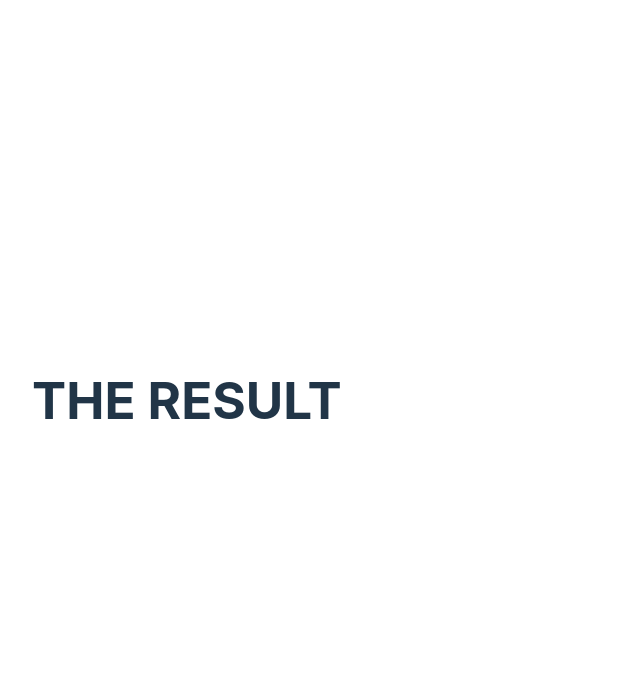
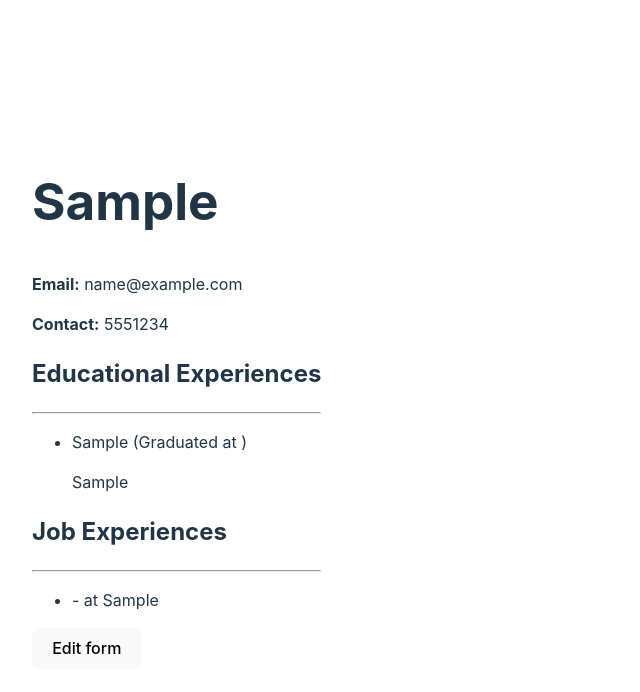
Before and after one commit to ls1955/react-cv-form, a React (Vite) app: page / in a window 1280 px wide. Both pictures are taken after typing "Sample", "name@example.com", "5551234", "Sample", "Sample", "Sample" into the empty fields and a click on the button "Submit". Shown: the top 692 px of the page, without its empty margins (0-640 px from the left). Built offline with nearby package versions, Linux system fonts and the light colour scheme.

Commit message:
Include CRFormResult draft
Looks bad. Will do for now.

This commit:
* Include edit button
* Include state for edit button
* Show inputs in non-coherant manner

```diff
--- a/src/components/CVForm.jsx
+++ b/src/components/CVForm.jsx
@@ -18,10 +18,17 @@ export default function CVForm() {
   const handleSubmit = (e) => {
     e.preventDefault();
     setSubmitClicked(true);
-  }
+  };
 
   if (submitClicked) {
-    return <CVFormResult info={info} eduExps={eduExps} jobExps={jobExps} />
+    return (
+      <CVFormResult
+        info={info}
+        eduExps={eduExps}
+        jobExps={jobExps}
+        onEdit={setSubmitClicked}
+      />
+    );
   }
 
   return (
@@ -129,8 +136,40 @@ function JobExpsSection({ jobExps, onUpdate }) {
   );
 }
 
-function CVFormResult({ info, eduExps, jobExps }) {
-  // TODO: Output result accordingly
-  // TODO: Include an edit button that allow user to go back and modify the form
-  return <h1>THE RESULT</h1>
+function CVFormResult({ info, eduExps, jobExps, onEdit }) {
+  const handleEdit = () => onEdit(false);
+
+  return (
+    <div className="result">
+      <section>
+        <h1>{info["name"]}</h1>
+        <p>
+          <b>Email:</b> {info["email"]}
+        </p>
+        <p>
+          <b>Contact:</b> {info["tel"]}
+        </p>
+      </section>
+      <section>
+        <h2>Educational Experiences</h2>
+        <hr />
+        <ul>
+          <li>
+            {eduExps["schoolName"]} {`(Graduated at ${eduExps["gradDate"]})`}
+            <p>{eduExps["major"]}</p>
+          </li>
+        </ul>
+      </section>
+      <section>
+        <h2>Job Experiences</h2>
+        <hr />
+        <ul>
+          <li>
+            {jobExps["from"]} - {jobExps["to"]} at {jobExps["companyName"]}
+          </li>
+        </ul>
+      </section>
+      <button onClick={handleEdit}>Edit form</button>
+    </div>
+  );
 }
```
